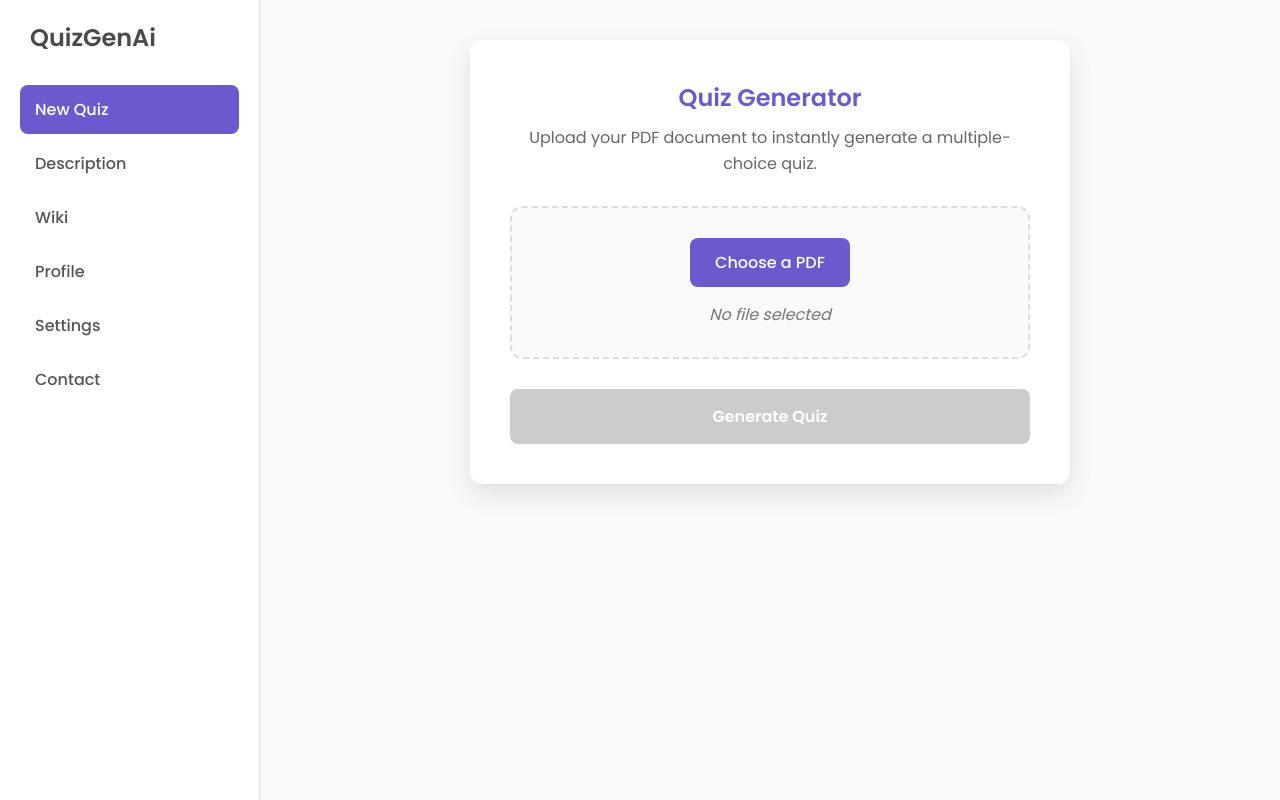
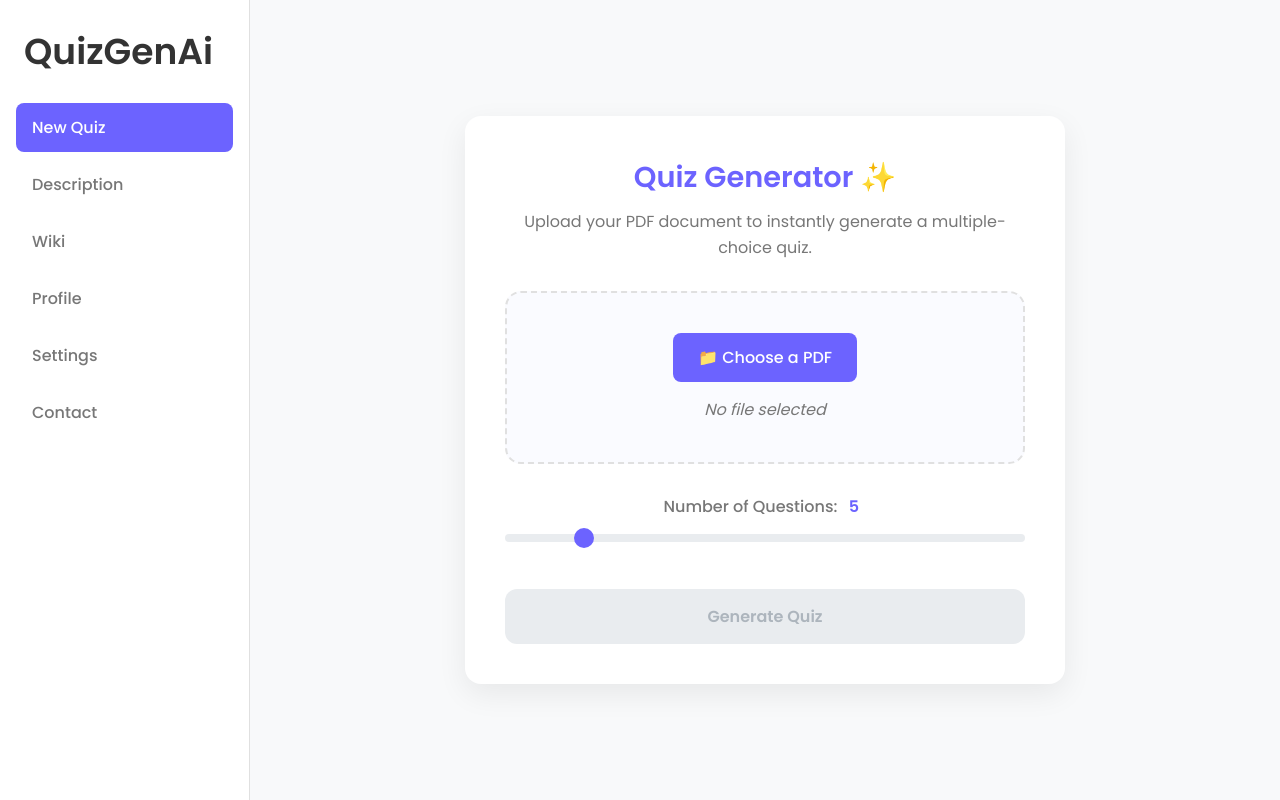
Before and after one commit to TanmayDawande/quizgenai-app, a Django app: page / in a window 1280 px wide. Run offline with Django 5.2, Linux system fonts and the light colour scheme.

Commit message:
added question selector and refined UI

````diff
--- a/hello/home/services.py
+++ b/hello/home/services.py
@@ -13,7 +13,7 @@ except Exception as e:
     print(f"Error configuring Gemini API in services.py: {e}")
     model = None
 
-def generate_quiz_from_pdf(pdf_file):
+def generate_quiz_from_pdf(pdf_file, num_questions):
     """
     Extracts text from a PDF and uses Gemini to generate a quiz.
     This version includes robust error handling for the AI's response.
@@ -30,7 +30,7 @@ def generate_quiz_from_pdf(pdf_file):
 
     # 2. Create the prompt for the AI
     prompt = f"""
-    Based on the following text, create a multiple-choice quiz with 5 questions.
+    Based on the following text, create a multiple-choice quiz with {num_questions} questions.
     The response MUST be a valid JSON array and nothing else. Do not include any text, code block markers like ```json, or any other formatting before or after the JSON array.
 
     Each object in the array must have these exact keys:
--- a/hello/home/views.py
+++ b/hello/home/views.py
@@ -32,12 +32,14 @@ def generate_quiz_view(request):
         return JsonResponse({'error': 'Invalid request method'}, status=405)
 
     pdf_file = request.FILES.get('pdf')
+
+    num_questions = request.POST.get('num_questions', 5)
     if not pdf_file:
         return JsonResponse({'error': 'No PDF file provided'}, status=400)
 
     try:
         # The view now calls the service function to do all the heavy lifting
-        quiz_data = services.generate_quiz_from_pdf(pdf_file)
+        quiz_data = services.generate_quiz_from_pdf(pdf_file, num_questions)
 
         # The view's only remaining job is to send the result back as JSON
         return JsonResponse(quiz_data, safe=False)
--- a/hello/static/script.js
+++ b/hello/static/script.js
@@ -14,11 +14,21 @@ document.addEventListener('DOMContentLoaded', () => {
     const feedbackArea = document.getElementById('feedback-area');
     const resetBtn = document.getElementById('reset-btn');
 
+    const questionCountSlider = document.getElementById('question-count-slider');
+    const sliderValueDisplay = document.getElementById('slider-value');
+
     let quizData = []; // To store the generated quiz questions
 
     // --- Event Listeners ---
 
-    // 1. When a file is selected
+    // 1. Update slider value display when it's moved
+    if (questionCountSlider) {
+        questionCountSlider.addEventListener('input', () => {
+            sliderValueDisplay.textContent = questionCountSlider.value;
+        });
+    }
+
+    // 2. When a file is selected, update the file name display
     pdfInput.addEventListener('change', () => {
         if (pdfInput.files.length > 0) {
             const fileName = pdfInput.files[0].name;
@@ -30,7 +40,7 @@ document.addEventListener('DOMContentLoaded', () => {
         }
     });
 
-    // 2. When the "Generate Quiz" button is clicked
+    // 3. When the "Generate Quiz" button is clicked, call the backend
     generateBtn.addEventListener('click', async () => {
         const file = pdfInput.files[0];
         if (!file) {
@@ -48,9 +58,11 @@ document.addEventListener('DOMContentLoaded', () => {
         // --- REAL BACKEND API CALL ---
         const formData = new FormData();
         formData.append('pdf', file);
+        formData.append('num_questions', questionCountSlider.value);
+
 
         try {
-            // Send the file to your Django endpoint
+            // Send the file and number of questions to your Django endpoint
             const response = await fetch('/api/generate-quiz/', {
                 method: 'POST',
                 headers: {
@@ -82,7 +94,7 @@ document.addEventListener('DOMContentLoaded', () => {
         }
     });
 
-    // 3. When the quiz form is submitted
+    // 4. When the quiz form is submitted, calculate and display score
     quizForm.addEventListener('submit', (event) => {
         event.preventDefault();
         const score = calculateScore();
@@ -91,7 +103,7 @@ document.addEventListener('DOMContentLoaded', () => {
         resultsContainer.classList.remove('hidden');
     });
 
-    // 4. When the "Try Another PDF" button is clicked
+    // 5. When the "Try Another PDF" button is clicked, reset the UI
     resetBtn.addEventListener('click', () => {
         resultsContainer.classList.add('hidden');
         uploadContainer.classList.remove('hidden');
--- a/hello/static/style.css
+++ b/hello/static/style.css
@@ -1,14 +1,16 @@
-/* --- Global Variables and Resets --- */
 :root {
-    --primary-color: #6a5acd; /* SlateBlue */
+    --primary-color: #6C63FF; /* A vibrant purple for primary actions */
     --primary-light: #f0eefc;
-    --secondary-color: #f0f0f0;
     --text-color: #333;
-    --correct-color: #28a745;
-    --incorrect-color: #dc3545;
-    --bg-color: #f8f9fa; /* Changed to a lighter grey for better contrast */
-    --card-shadow: 0 10px 25px rgba(0, 0, 0, 0.1);
-    --border-radius: 12px;
+    --subtle-text-color: #777;
+    --bg-color: #f8f9fa;      /* Light grey background for the page */
+    --container-bg: #ffffff; /* White for the main card */
+    --border-color: #e0e0e0;
+    --disabled-bg: #e9ecef;
+    --disabled-text: #adb5bd;
+
+    --card-shadow: 0 10px 30px rgba(0, 0, 0, 0.07);
+    --border-radius: 16px;
 }
 
 * {
@@ -21,112 +23,102 @@ body {
     font-family: 'Poppins', sans-serif;
     background-color: var(--bg-color);
     color: var(--text-color);
-    /* REMOVED centering properties to allow for flex layout */
-}
-
-/* --- Main Layout --- */
-.page-wrapper {
     display: flex;
     min-height: 100vh;
 }
 
+.page-wrapper {
+    display: flex;
+    width: 100%;
+}
+
+/* --- Sidebar --- */
 #sidebar {
-    width: 260px;
-    background-color: #ffffff;
-    border-right: 1px solid #e0e0e0;
-    padding: 20px;
-    flex-shrink: 0; /* Prevents sidebar from shrinking */
+    width: 250px;
+    background-color: var(--container-bg);
+    color: var(--text-color);
+    display: flex;
+    flex-direction: column;
+    flex-shrink: 0;
+    border-right: 1px solid var(--border-color);
 }
 
 .sidebar-header {
-    margin-bottom: 30px;
-    padding-left: 10px;
-}
-
-.sidebar-header h2 {
-    color: #4a4a4a;
+    padding: 24px;
+    font-size: 1.5rem;
     font-weight: 600;
-    margin: 0;
+    text-align: left;
 }
 
 .sidebar-nav ul {
-    list-style-type: none;
+    list-style: none;
+    padding: 0 16px;
 }
 
 .sidebar-nav li a {
     display: block;
-    padding: 12px 15px;
+    padding: 12px 16px;
+    margin-bottom: 8px;
+    color: var(--subtle-text-color);
     text-decoration: none;
-    color: #555;
     font-weight: 500;
     border-radius: 8px;
-    margin-bottom: 5px;
-    transition: background-color 0.2s ease-in-out, color 0.2s ease-in-out;
+    transition: background-color 0.2s ease, color 0.2s ease;
 }
 
 .sidebar-nav li a:hover {
     background-color: var(--primary-light);
-    color: var(--text-color);
+    color: var(--primary-color);
 }
 
 .sidebar-nav li.active a {
     background-color: var(--primary-color);
-    color: #ffffff;
+    color: #fff;
 }
 
-/* --- Main Content Area --- */
-.container {
-    flex-grow: 1; /* Allows this to fill the remaining space */
-    padding: 40px;
-    background-color: transparent; /* The container is now just a wrapper, not a white card */
-    box-shadow: none; /* Shadow is on the inner sections instead */
+/* --- Main Content Area (for centering) --- */
+.main-content-area {
+    flex-grow: 1;
     display: flex;
     justify-content: center;
-    align-items: flex-start; /* Aligns content to the top */
-    overflow-y: auto;
+    align-items: center;
+    padding: 40px;
 }
 
-/* This targets the actual content boxes inside the container */
-.container > section {
-    background-color: white;
+/* --- Main Content Container (The Card) --- */
+.container {
+    background-color: var(--container-bg);
     padding: 40px;
     border-radius: var(--border-radius);
     box-shadow: var(--card-shadow);
     width: 100%;
     max-width: 600px;
     text-align: center;
-    transition: all 0.3s ease;
 }
 
 header {
     margin-bottom: 30px;
 }
 
-h1, h2 {
+h1 {
     color: var(--primary-color);
     margin-bottom: 10px;
+    font-size: 1.8rem;
 }
 
 p {
-    color: #666;
+    color: var(--subtle-text-color);
     line-height: 1.6;
 }
 
-/* --- Component Styles (Your Original Code) --- */
-
-/* Upload Area */
+/* --- Upload Area --- */
 .upload-area {
     margin: 30px 0;
-    padding: 30px;
-    border: 2px dashed #ddd;
+    padding: 40px;
+    border: 2px dashed var(--border-color);
     border-radius: var(--border-radius);
-    background-color: #fafafa;
+    background-color: #fafbff;
     transition: border-color 0.3s, background-color 0.3s;
-}
-
-.upload-area:hover {
-    border-color: var(--primary-color);
-    background-color: var(--primary-light);
 }
 
 .upload-label {
@@ -137,7 +129,7 @@ p {
     border-radius: 8px;
     cursor: pointer;
     font-weight: 500;
-    transition: background-color 0.3s, transform 0.2s;
+    transition: background-color 0.2s, transform 0.2s;
 }
 
 .upload-label:hover {
@@ -149,106 +141,138 @@ p {
     display: block;
     margin-top: 15px;
     font-style: italic;
-    color: #777;
+    color: var(--subtle-text-color);
 }
 
-/* Buttons */
+/* --- Buttons --- */
 button {
     background-color: var(--primary-color);
     color: white;
     border: none;
     padding: 15px 30px;
-    border-radius: 8px;
+    border-radius: 12px;
     font-family: 'Poppins', sans-serif;
     font-size: 16px;
     font-weight: 600;
     cursor: pointer;
     width: 100%;
-    transition: background-color 0.3s, box-shadow 0.3s;
+    transition: background-color 0.2s, box-shadow 0.2s, transform 0.2s;
+}
+
+/* THIS RULE HAS BEEN CHANGED TO ADD MORE SPACE */
+#generate-btn {
+    margin-top: 40px;
 }
 
 button:hover:not(:disabled) {
     background-color: #5a4ab9;
-    box-shadow: 0 5px 15px rgba(106, 90, 205, 0.4);
+    box-shadow: 0 5px 15px rgba(108, 99, 255, 0.4);
+    transform: translateY(-2px);
 }
 
 button:disabled {
-    background-color: #ccc;
+    background-color: var(--disabled-bg);
+    color: var(--disabled-text);
     cursor: not-allowed;
+    box-shadow: none;
+    transform: none;
 }
 
-.submit-btn {
-    margin-top: 20px;
+/* --- Slider --- */
+.question-count-container {
+    margin-top: 24px;
+    text-align: center;
 }
 
-#reset-btn {
-    background-color: #777;
+.question-count-container label {
+    font-weight: 500;
+    font-size: 1rem;
+    color: var(--subtle-text-color); /* Makes the label visible */
 }
 
-#reset-btn:hover {
-    background-color: #666;
-    box-shadow: 0 5px 15px rgba(0, 0, 0, 0.2);
+#slider-value {
+    display: inline-block;
+    min-width: 25px;
+    font-weight: 600;
+    color: var(--primary-color);
 }
 
-/* Hidden Class */
+#question-count-slider {
+    -webkit-appearance: none;
+    appearance: none;
+    width: 100%;
+    height: 8px;
+    background: var(--disabled-bg);
+    border-radius: 5px;
+    outline: none;
+    margin-top: 15px;
+}
+
+#question-count-slider::-webkit-slider-thumb {
+    -webkit-appearance: none;
+    appearance: none;
+    width: 20px;
+    height: 20px;
+    background: var(--primary-color);
+    border-radius: 50%;
+    cursor: pointer;
+    transition: background-color 0.2s ease-in-out;
+}
+
+#question-count-slider::-moz-range-thumb {
+    width: 20px;
+    height: 20px;
+    background: var(--primary-color);
+    border-radius: 50%;
+    cursor: pointer;
+    border: none;
+    transition: background-color 0.2s ease-in-out;
+}
+
+/* --- Other sections --- */
 .hidden {
     display: none;
 }
 
-/* Loader */
-#loading-container p {
-    margin-top: 20px;
-    font-weight: 500;
-    color: var(--primary-color);
-}
+/* ADD THIS ENTIRE SECTION FOR QUIZ AND RESULTS STYLING */
 
-.loader {
-    border: 6px solid var(--secondary-color);
-    border-top: 6px solid var(--primary-color);
-    border-radius: 50%;
-    width: 50px;
-    height: 50px;
-    animation: spin 1s linear infinite;
-    margin: 0 auto;
-}
-
-@keyframes spin {
-    0% { transform: rotate(0deg); }
-    100% { transform: rotate(360deg); }
-}
-
-/* Quiz Form */
+/* --- Quiz Form --- */
 #quiz-form {
     text-align: left;
+    margin-top: 30px;
 }
 
 .question-block {
-    margin-bottom: 30px;
-    padding: 20px;
-    background: #fdfdfd;
-    border: 1px solid #eee;
-    border-left: 5px solid var(--primary-color);
-    border-radius: 8px;
+    margin-bottom: 24px;
+    padding: 24px;
+    background: #fafbff;
+    border: 1px solid var(--border-color);
+    border-left: 4px solid var(--primary-color);
+    border-radius: 12px;
 }
 
 .question-text {
     font-weight: 600;
-    margin-bottom: 15px;
+    margin-bottom: 16px;
+    font-size: 1.1rem;
+    color: var(--text-color);
 }
 
 .options-list {
     list-style-type: none;
+    padding: 0;
 }
 
 .option {
-    margin-bottom: 10px;
-    padding: 10px;
-    border: 1px solid #ddd;
-    border-radius: 5px;
+    margin-bottom: 12px;
+    padding: 12px 16px;
+    border: 1px solid var(--border-color);
+    border-radius: 8px;
     cursor: pointer;
     display: flex;
     align-items: center;
     transition: background-color 0.2s, border-color 0.2s;
+    color: var(--subtle-text-color);
 }
 
 .option:hover {
@@ -261,28 +285,48 @@ button:disabled {
     accent-color: var(--primary-color);
     width: 18px;
     height: 18px;
+    flex-shrink: 0;
 }
 
-/* Results */
+/* --- Results --- */
 #score-display {
     font-size: 1.5em;
     font-weight: 600;
     margin-bottom: 25px;
+    color: var(--text-color);
+}
+
+#feedback-area {
+    text-align: left;
+    margin-top: 30px;
 }
 
 #feedback-area .question-block.correct {
-    border-left-color: var(--correct-color);
+    border-left-color: #28a745; /* Green */
     background-color: #f0fff4;
 }
 
 #feedback-area .question-block.incorrect {
-    border-left-color: var(--incorrect-color);
+    border-left-color: #dc3545; /* Red */
     background-color: #fff5f5;
 }
 
 .correct-answer-text {
     font-weight: bold;
-    color: var(--correct-color);
+    color: #28a745;
     margin-top: 10px;
     display: block;
 }
+
+.submit-btn {
+    margin-top: 20px;
+}
+
+#reset-btn {
+    background-color: #6c757d;
+    margin-top: 20px;
+}
+
+#reset-btn:hover {
+    background-color: #5a6268;
+}
--- a/hello/templates/index.html
+++ b/hello/templates/index.html
@@ -21,8 +21,8 @@
                 </div>
                 <nav class="sidebar-nav">
                     <ul>
-                    <li class="active"><a href="#">New Quiz</a></li>
-                    <li><a href="/description">Description</a></li>
+                        <li class="active"><a href="/">New Quiz</a></li>
+                        <li><a href="/description/">Description</a></li>
                         <li><a href="#">Wiki</a></li>
                         <li><a href="#">Profile</a></li>
                         <li><a href="#">Settings</a></li>
@@ -30,20 +30,30 @@
                     </ul>
                 </nav>
             </aside>
+            <div class="main-content-area">
                 <main class="container">
                     <section id="upload-container">
                         <header>
-                    <h1>Quiz Generator</h1>
+                            <h1>Quiz Generator ✨</h1>
                             <p>Upload your PDF document to instantly generate a multiple-choice quiz.</p>
                         </header>
                         <div class="upload-area">
                             <input type="file" id="pdf-input" accept=".pdf" hidden>
                             <label for="pdf-input" class="upload-label">
-                        <span>Choose a PDF</span>
+                                <span>📁 Choose a PDF</span>
                             </label>
                             <span id="file-name-display" class="file-name">No file selected</span>
                         </div>
+
+                        <!-- The slider is now before the button -->
+                        <div class="question-count-container">
+                            <label for="question-count-slider">Number of Questions: <span id="slider-value">5</span></label>
+                            <input type="range" id="question-count-slider" min="1" max="30" value="5">
+                        </div>
+
+                        <!-- The button is now after the slider -->
                         <button id="generate-btn" disabled>Generate Quiz</button>
+
                     </section>
 
                     <section id="loading-container" class="hidden">
@@ -65,8 +75,8 @@
                     </section>
                 </main>
             </div>
+        </div>
 
         <script src="{% static 'script.js' %}"></script>
     </body>
-
     </html>
````
Lines whose indentation alone changed are shown as unchanged.
